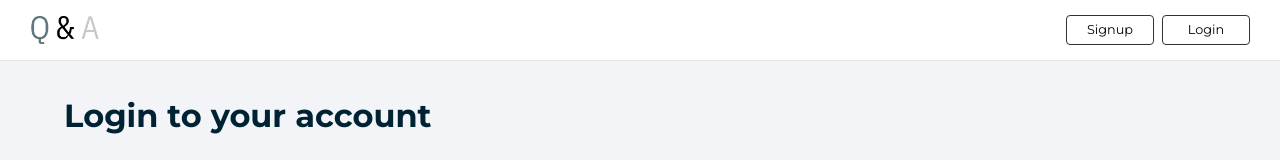
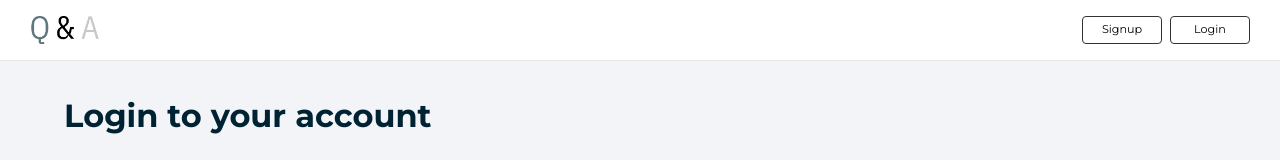
Before and after one commit to SayedRazibur/QuizMaster, a React (Vite) app: page /login in a window 1280 px wide. Shown: the top 160 px of the page. Built offline with nearby package versions, Linux system fonts and the light colour scheme; no server answers.

Commit message:
Update Account.module.css

```diff
--- a/src/styles/Account.module.css
+++ b/src/styles/Account.module.css
@@ -20,10 +20,10 @@
     line-height: 1;
     text-decoration: none;
     color: #000000;
-    font-size: 0.8rem;
+    font-size: 0.7rem;
     border-radius: 4px;
-    width: 5.5rem;
-    height: 1.9rem;
+    width: 5rem;
+    height: 1.8rem;
     font-weight: 300;
     border: 1px solid #333333;
     transition: 0.3s;
@@ -31,5 +31,8 @@
 }
 .signup:hover,
 .login:hover {
-    opacity: 0.5;
+    font-weight: 500;
+    border: none;
+    background-color: var(--successGreen);
+    color: var(--fontPrimary);
 }
```
